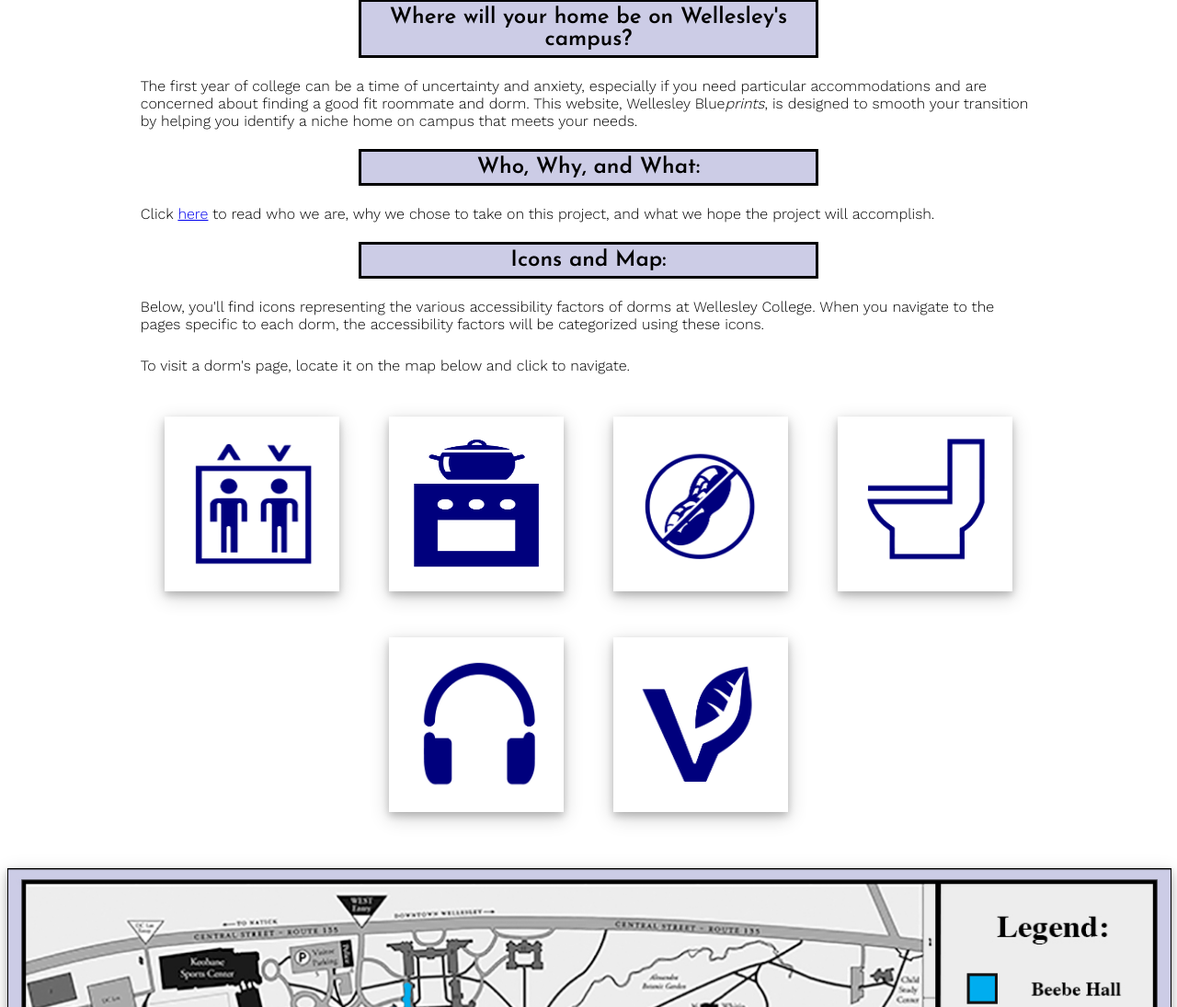
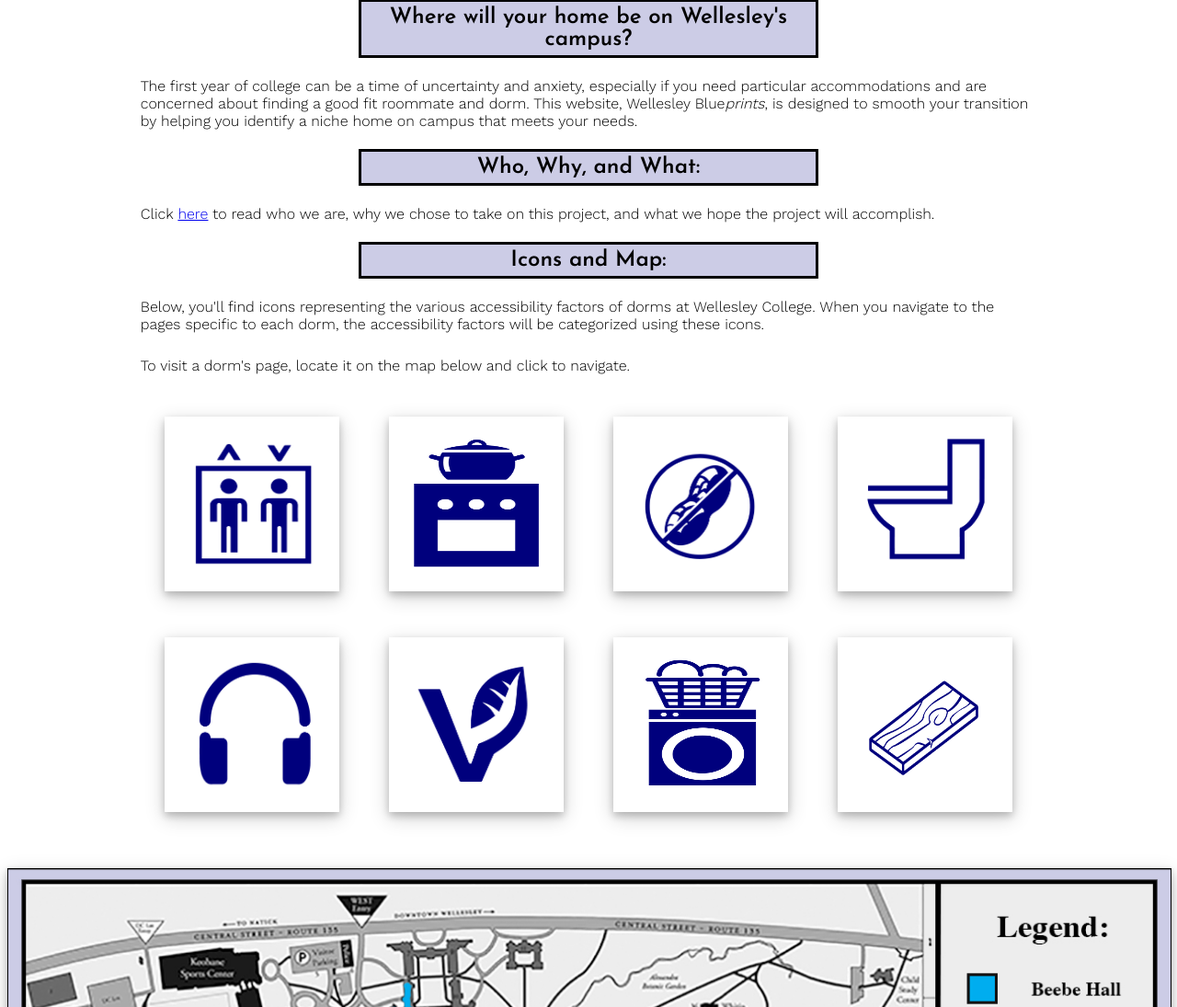
Before and after one commit to mgamino/whackproject, a Python web app: template templates/main.html in a window 1280 px wide. Shown: the part 655-1750 px from the top of the page at 92% size. Run offline with Jinja, Linux system fonts and the light colour scheme; the template is opened without the code that fills it, so the values that code supplies are empty.

Commit message:
cotton eye joe

```diff
--- a/templates/main.html
+++ b/templates/main.html
@@ -66,6 +66,16 @@
                         <img src="/images/vegetarian.png" alt="Vegetarian icon" class="icon">
                         <p class="label">Vegetarian Dining</p>
                     </div>
+
+                    <div class="iconbox">
+                        <img src="/images/laundry.png" alt="Laundry icon" class="icon">
+                        <p class="label">Laundry</p>
+                    </div>
+
+                    <div class="iconbox">
+                        <img src="/images/wood.png" alt="Wood icon" class="icon">
+                        <p class="label">Hardwood Flooring</p>
+                    </div>
                 </div>
             </div>
 
```
